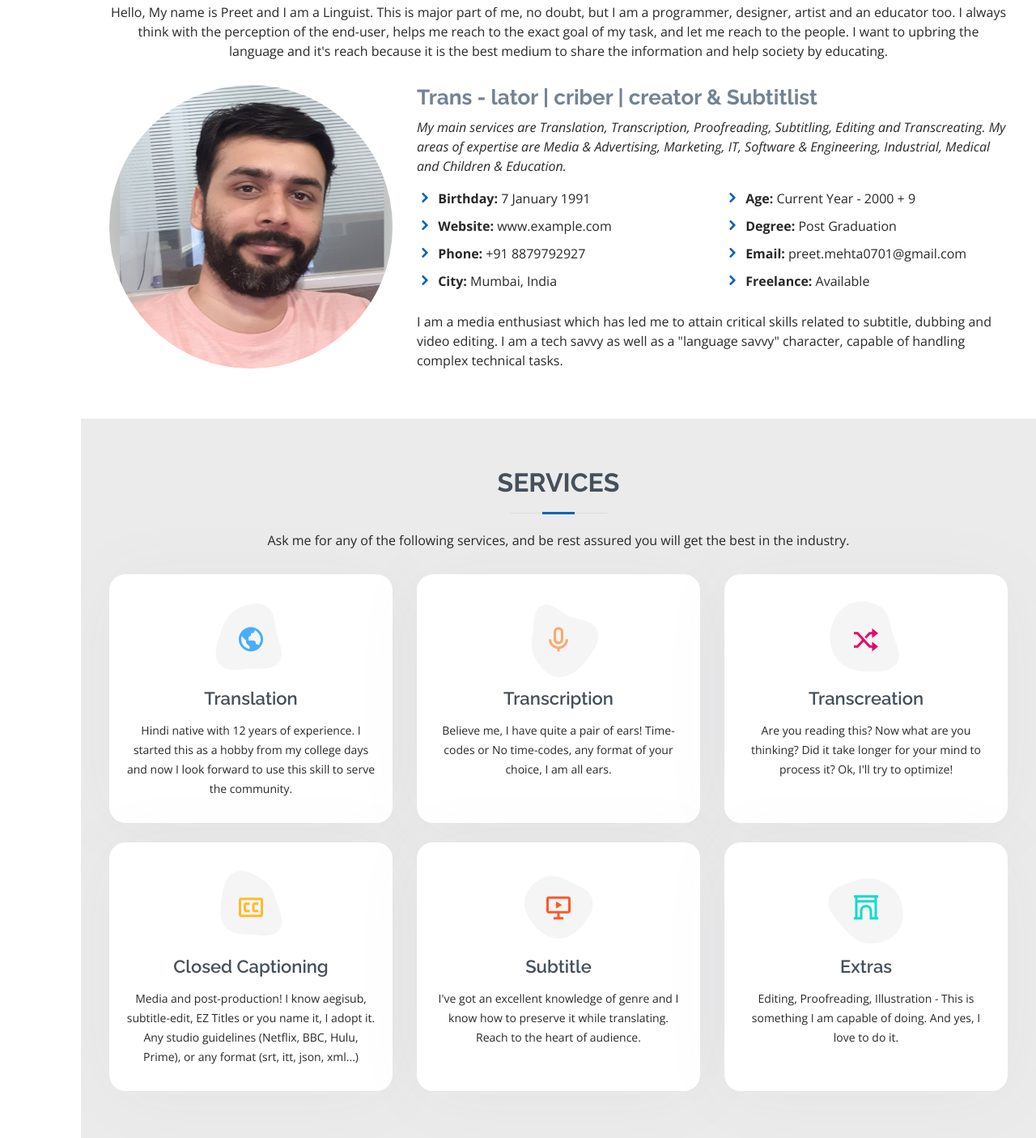
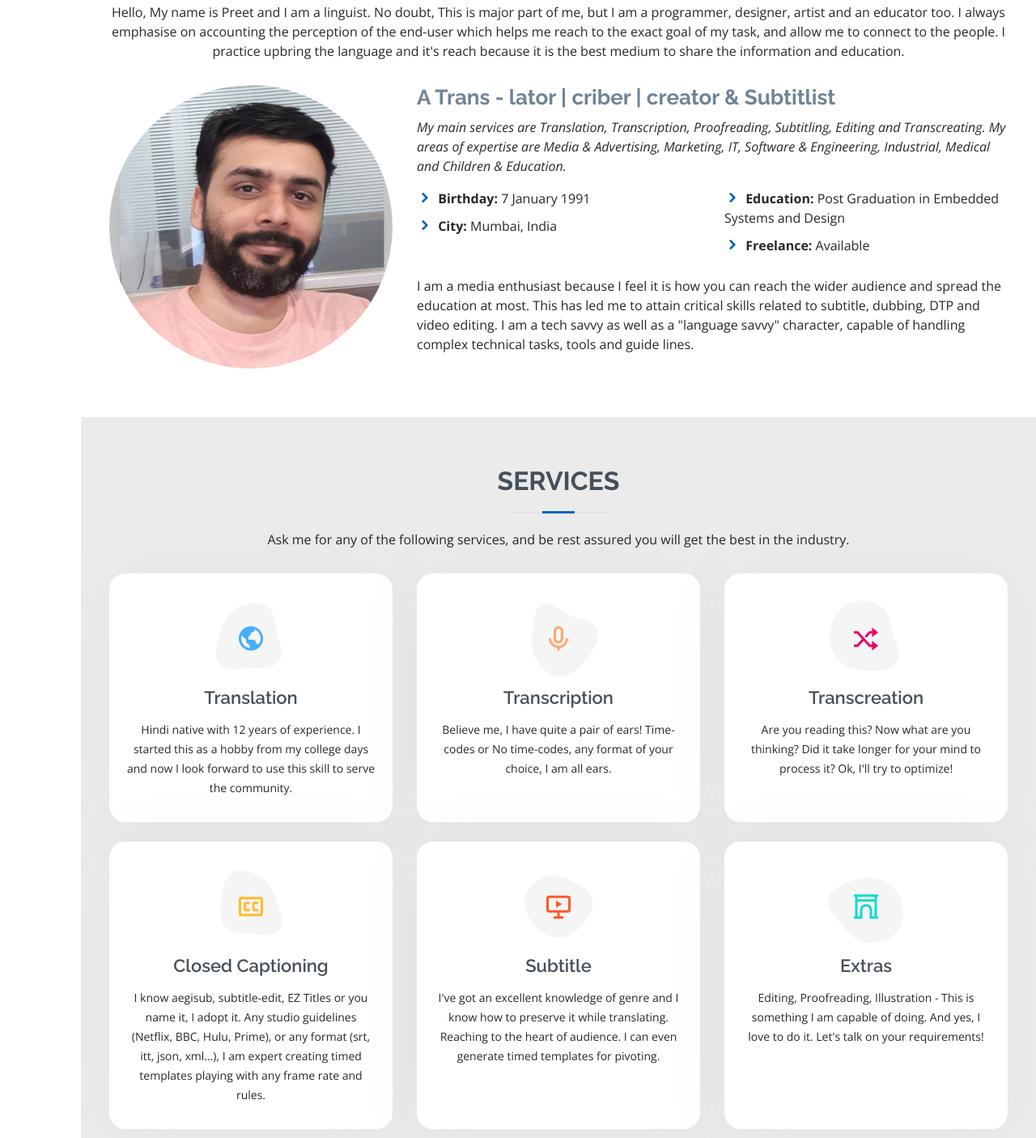
Before and after one commit to PreetM07/Preet_Mehta, a plain HTML site: page index.html in a window 1280 px wide. Shown: the part 935-2340 px from the top of the page at 81% size. Drawn offline with nearby package versions, Linux system fonts and the light colour scheme.

Commit message:
Some editing.

```diff
--- a/index.html
+++ b/index.html
@@ -80,7 +80,7 @@
 
         <div class="section-title">
           <h2>About</h2>
-          <p>Hello, My name is Preet and I am a Linguist. This is major part of me, no doubt, but I am a programmer, designer, artist and an educator too. I always think with the perception of the end-user, helps me reach to the exact goal of my task, and let me reach to the people. I want to upbring the language and it's reach because it is the best medium to share the information and help society by educating.</p>
+          <p>Hello, My name is Preet and I am a linguist. No doubt, This is major part of me, but I am a programmer, designer, artist and an educator too. I always emphasise on accounting the perception of the end-user which helps me reach to the exact goal of my task, and allow me to connect to the people. I practice upbring the language and it's reach because it is the best medium to share the information and education.</p>
         </div>
 
         <div class="row">
@@ -88,7 +88,7 @@
             <img src="assets/img/picme.png" class="img-fluid img-profile" alt="">
           </div>
           <div class="col-lg-8 pt-4 pt-lg-0 content">
-            <h3>Trans - lator | criber | creator &amp; Subtitlist</h3>
+            <h3>A Trans - lator | criber | creator &amp; Subtitlist</h3>
             <p class="font-italic">
               My main services are Translation, Transcription, Proofreading, Subtitling, Editing and Transcreating. My areas of expertise are Media &amp; Advertising, Marketing, IT, Software &amp; Engineering, Industrial, Medical and Children &amp; Education.
             </p>
@@ -96,22 +96,18 @@
               <div class="col-lg-6">
                 <ul>
                   <li><i class="icofont-rounded-right"></i> <strong>Birthday:</strong> 7 January 1991</li>
-                  <li><i class="icofont-rounded-right"></i> <strong>Website:</strong> www.example.com</li>
-                  <li><i class="icofont-rounded-right"></i> <strong>Phone:</strong> +91 8879792927</li>
                   <li><i class="icofont-rounded-right"></i> <strong>City:</strong> Mumbai, India</li>
                 </ul>
               </div>
               <div class="col-lg-6">
                 <ul>
-                  <li><i class="icofont-rounded-right"></i> <strong>Age:</strong> Current Year - 2000 + 9</li>
-                  <li><i class="icofont-rounded-right"></i> <strong>Degree:</strong> Post Graduation</li>
-                  <li><i class="icofont-rounded-right"></i> <strong>Email:</strong> preet.mehta0701@gmail.com</li>
+                  <li><i class="icofont-rounded-right"></i> <strong>Education:</strong> Post Graduation in Embedded Systems and Design</li>
                   <li><i class="icofont-rounded-right"></i> <strong>Freelance:</strong> Available</li>
                 </ul>
               </div>
             </div>
             <p>
-              I am a media enthusiast which has led me to attain critical skills related to subtitle, dubbing and video editing. I am a tech savvy as well as a "language savvy" character, capable of handling complex technical tasks.
+              I am a media enthusiast because I feel it is how you can reach the wider audience and spread the education at most. This has led me to attain critical skills related to subtitle, dubbing, DTP and video editing. I am a tech savvy as well as a "language savvy" character, capable of handling complex technical tasks, tools and guide lines.
             </p>
           </div>
         </div>
@@ -179,7 +175,7 @@
                 <i class="bx bx-captions"></i>
               </div>
               <h4><a href="">Closed Captioning</a></h4>
-              <p>Media and post-production! I know aegisub, subtitle-edit, EZ Titles or you name it, I adopt it. Any studio guidelines (Netflix, BBC, Hulu, Prime), or any format (srt, itt, json, xml...)</p>
+              <p>I know aegisub, subtitle-edit, EZ Titles or you name it, I adopt it. Any studio guidelines (Netflix, BBC, Hulu, Prime), or any format (srt, itt, json, xml...), I am expert creating timed templates playing with any frame rate and rules.</p>
             </div>
           </div>
 
@@ -192,7 +188,7 @@
                 <i class="bx bx-slideshow"></i>
               </div>
               <h4><a href="">Subtitle</a></h4>
-              <p>I've got an excellent knowledge of genre and I know how to preserve it while translating. Reach to the heart of audience.</p>
+              <p>I've got an excellent knowledge of genre and I know how to preserve it while translating. Reaching to the heart of audience. I can even generate timed templates for pivoting.</p>
             </div>
           </div>
 
@@ -205,7 +201,7 @@
                 <i class="bx bx-arch"></i>
               </div>
               <h4><a href="">Extras</a></h4>
-              <p>Editing, Proofreading, Illustration - This is something I am capable of doing. And yes, I love to do it.</p>
+              <p>Editing, Proofreading, Illustration - This is something I am capable of doing. And yes, I love to do it. Let's talk on your requirements!</p>
             </div>
           </div>
 
@@ -369,7 +365,7 @@
             <h3 class="resume-title">Professional Experience</h3>
             <div class="resume-item">
               <h4>Freelance linguist</h4>
-              <h5>2019 - Present</h5>
+              <h5>2008 - Present</h5>
               <p><em>Media enthusiast, tech savvy &amp; language savvy, Mumbai, India </em></p>
               <ul>
                 <li>Responsible for developing localization expertise to expand services into M&amp;E vertical</li>
```
